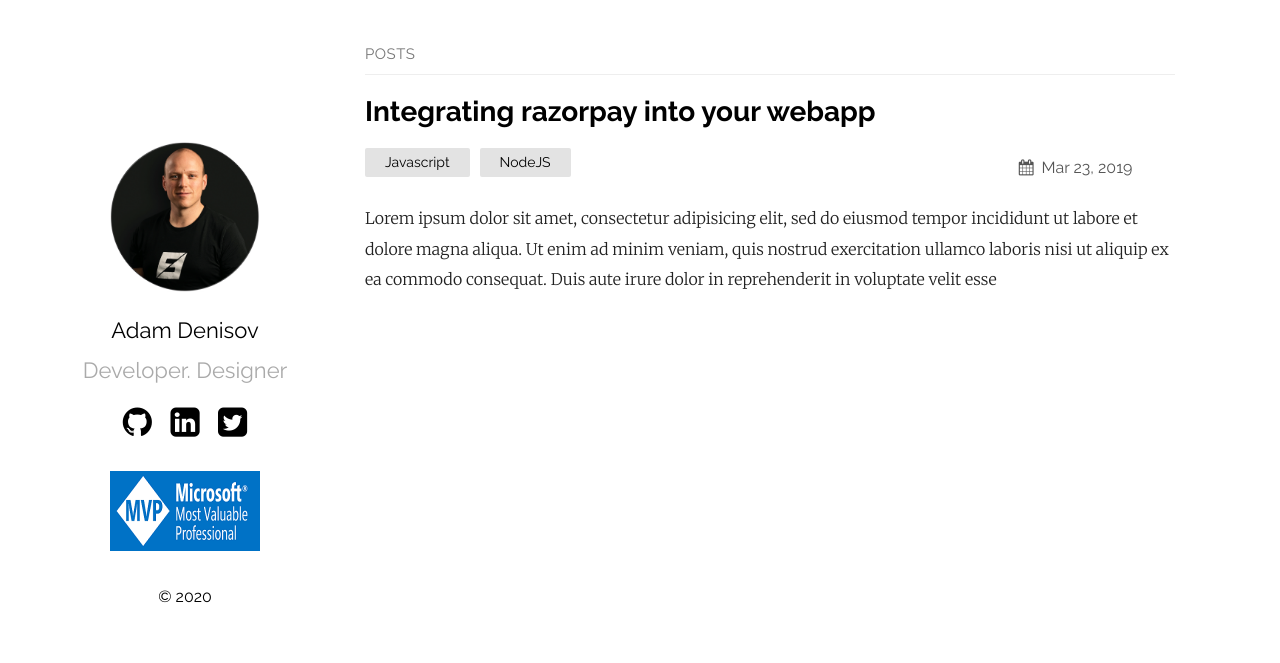
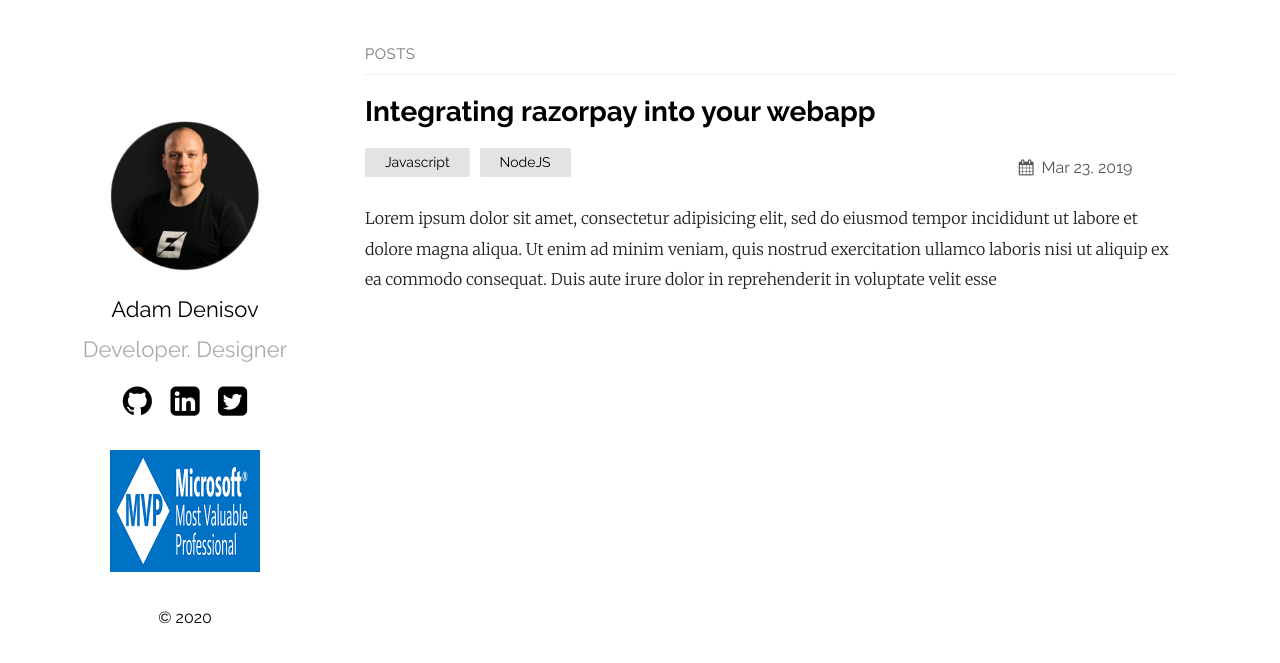
Before and after one commit to GlennColpaert/glenncolpaert.github.io, a Jekyll site: the page built from index.md, in a window 1280 px wide. Shown: the top 663 px of the page. Built offline with Jekyll 4.4.1, drawn with Linux system fonts in a browser that asks for light colours.

Commit message:
Update image size

```diff
--- a/_layouts/default.html
+++ b/_layouts/default.html
@@ -48,8 +48,8 @@
         {%- endif -%}
 
           <p>
-              <img src="../assets/media/logo-mvp.png" alt="Microsoft MVP Logo" width="200"
-                   height="80">
+              <img src="../assets/media/logo-mvp.png" alt="Microsoft MVP Logo" width="300"
+                   height="122">
           </p>
 
         <p>&copy;
```
